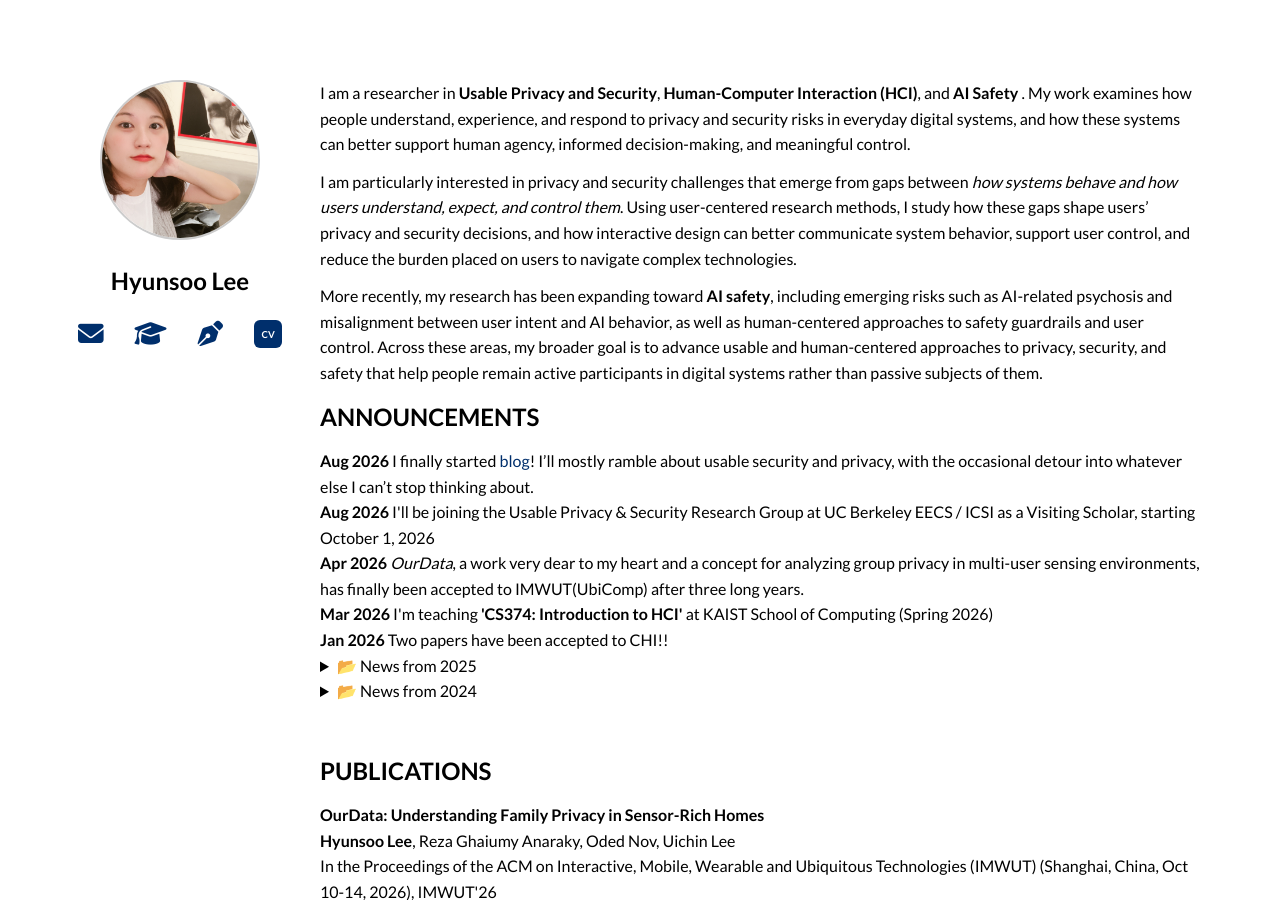
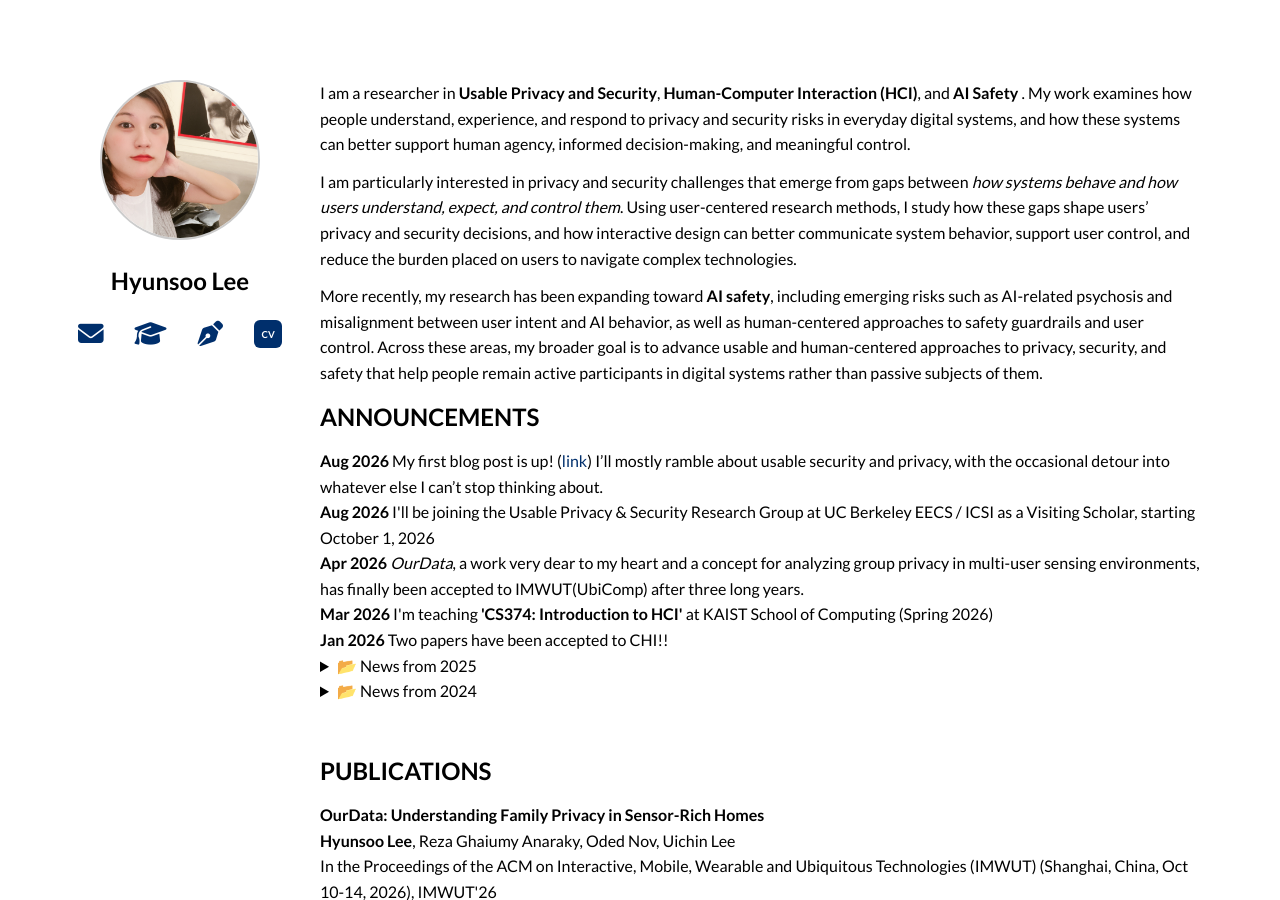
Before and after one commit to hslee90/hslee90.github.io, a Jekyll site: the page built from index.md, in a window 1280 px wide and 900 px high. Built offline with Jekyll 4.4.1, drawn with Linux system fonts in a browser that asks for light colours; nearby versions of some CDN libraries.

Commit message:
Update announcement for first blog post

```diff
--- a/index.md
+++ b/index.md
@@ -45,7 +45,8 @@ title: "Home"
 
 <h2 id="news">ANNOUNCEMENTS</h2>
 <div class="news-item">
-  <strong>Aug 2026</strong> I finally started <a href="https://medium.com/@hslee90" target="_blank" rel="noopener noreferrer">blog</a>! I’ll mostly ramble about usable security and privacy, with the occasional detour into whatever else I can’t stop thinking about.
+  <strong>Aug 2026</strong> My first blog post is up! (<a href="https://medium.com/@hslee90" class="blog-link" target="_blank" rel="noopener noreferrer">link</a>)
+ I’ll mostly ramble about usable security and privacy, with the occasional detour into whatever else I can’t stop thinking about.
 <div class="news-item">
 <div class="news-item">
   <strong>Aug 2026</strong> I'll be joining the Usable Privacy & Security Research Group at UC Berkeley EECS / ICSI as a Visiting Scholar, starting October 1, 2026
```
